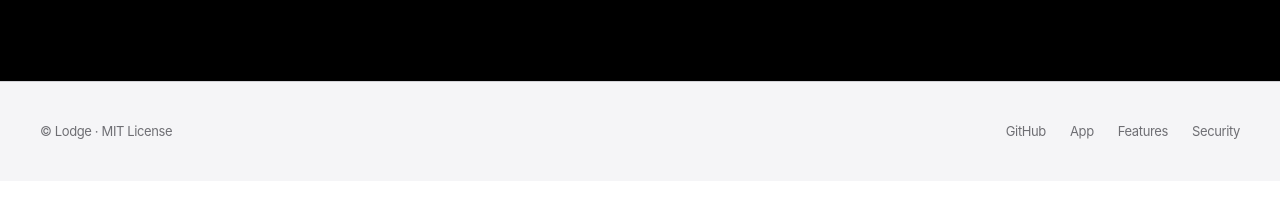
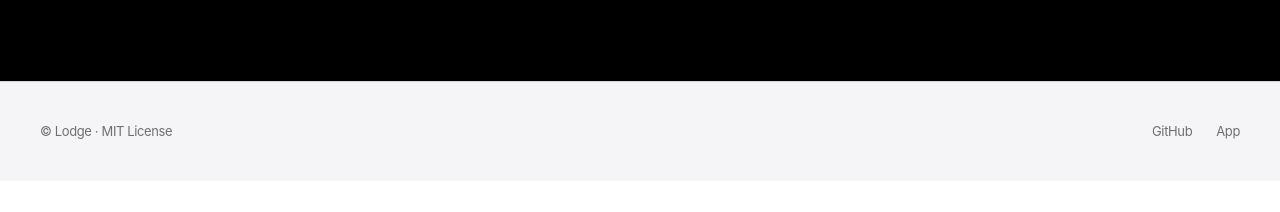
Before and after one commit to toolazytoname/lodge, a website: page about.html in a window 1280 px wide. Shown: the part 4920-5132 px from the top of the page. Drawn offline with Linux system fonts and the light colour scheme.

Commit message:
style(footer): drop Features/Security from footer nav, keep on sticky top
Footer previously duplicated Features / Security anchor links that the
sticky top nav already exposes. Footer now only holds outbound links
(GitHub + App) — section anchors live in the sticky top nav only.

```diff
--- a/about.html
+++ b/about.html
@@ -1000,8 +1000,6 @@
     <div class="footer-links">
       <a href="https://github.com/toolazytoname/lodge" target="_blank" rel="noopener" data-i18n="nav.github">GitHub</a>
       <a href="/dashboard.html" data-i18n="footer.app">App</a>
-      <a href="#features" data-i18n="nav.features">Features</a>
-      <a href="#security" data-i18n="nav.security">Security</a>
     </div>
   </div>
 </footer>
```
